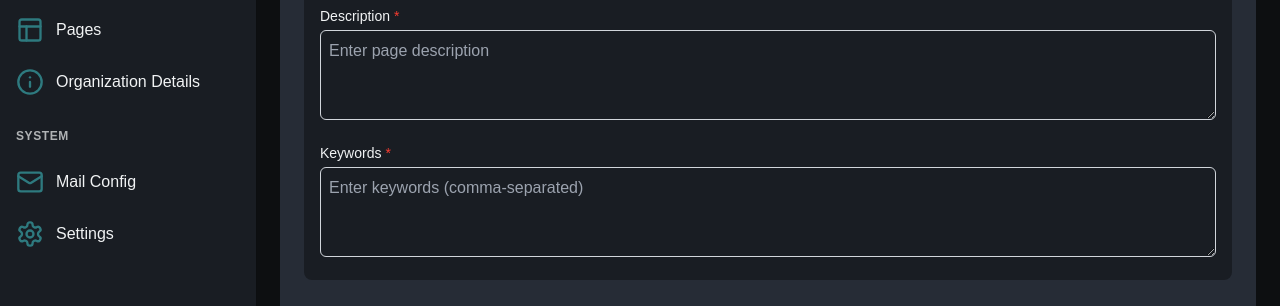
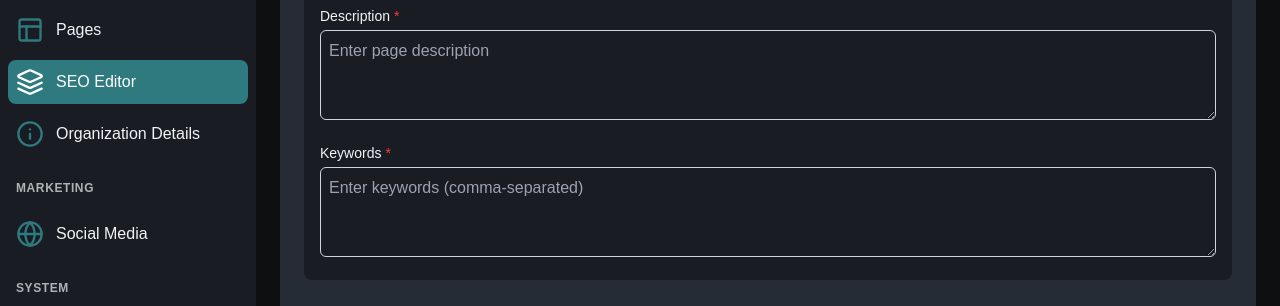
Before and after one commit to Sangi2020/tl-theRehapie-cms-web, a React (Vite) app: page /seo-editor in a window 1280 px wide. Shown: the part 312-618 px from the top of the page. Built offline with nearby package versions, Linux system fonts and the light colour scheme; no server answers; sample sign-in values are in the browser's storage; what @midudev/tailwind-animations would draw is missing.

Commit message:
added seo

```diff
--- a/src/components/Sidebar.jsx
+++ b/src/components/Sidebar.jsx
@@ -132,7 +132,7 @@ useEffect(() => {
                 // { name: 'Careers', path: '/career', icon: UserCog, count: count.carrers },
                 // { name: 'Blogs', path: '/blog', icon: PenTool, count: count.blogs },
                 // { name: 'Compliance', path: '/documents', icon: FileText },
-                // { name: 'SEO Editor', path: '/seo-editor', icon: Layers },
+                { name: 'SEO Editor', path: '/seo-editor', icon: Layers },
                 // { name: 'Video Management', path: '/youtube-videos', icon: YoutubeIcon, count: count.youTubeVideo },
                 // { name: 'Team Management', path: '/team', icon: Users, count: count.team },
                 // { name: 'FAQs', path: '/faqs', icon: FileQuestion, count: count.faqs },
@@ -153,7 +153,7 @@ useEffect(() => {
                 // { name: 'Newsletters', path: '/newsletters', icon: Newspaper, count: count.newsletters },
                 // { name: 'Comments', path: '/comments', icon: MessageSquare, count: count.comments },
                 // { name: 'Testimonials', path: '/testimonials', icon: MessageSquare, count: count.testimonials },
-                // { name: 'Social Media', path: '/social', icon: Globe, count: count.socialMedia },
+                { name: 'Social Media', path: '/social', icon: Globe, count: count.socialMedia },
             ]
         },
         {
--- a/src/pages/auth/ForgotPassword.jsx
+++ b/src/pages/auth/ForgotPassword.jsx
@@ -6,7 +6,7 @@ import { yupResolver } from '@hookform/resolvers/yup';
 import { Mail, Lock, XIcon, CheckCircleIcon, EyeOffIcon, EyeIcon } from 'lucide-react';
 import axiosInstance from '../../config/axios';
 import OTPInput from 'react-otp-input';
-import BackgroundImage from '../../assets/images/bg-img.jpg';
+import BackgroundImage from '../../assets/images/theREHApie_bg.jpg';
 
 // Validation Schemas
 const emailSchema = yup.object({
--- a/src/pages/auth/Login.jsx
+++ b/src/pages/auth/Login.jsx
@@ -3,7 +3,7 @@ import { Link, useNavigate } from 'react-router-dom';
 import { useForm, Controller } from 'react-hook-form';
 import * as yup from 'yup';
 import { yupResolver } from '@hookform/resolvers/yup';
-import BackgroundImage from '../../assets/images/bg-img.jpg';
+import BackgroundImage from '../../assets/images/theREHApie_bg.jpg';
 import { Eye, EyeOff, Mail, Lock, Loader, X } from 'lucide-react';
 import axiosInstance from '../../config/axios';
 import { useAuth } from '../../context/AuthContext';
--- a/src/pages/seo/SEOLayout.jsx
+++ b/src/pages/seo/SEOLayout.jsx
@@ -28,7 +28,7 @@ const schema = yup.object().shape({
 });
 
 const SeoLayout = () => {
-  const pages = ['home', 'about', 'services', 'case-studies' ,'blogs' ,'careers' ,'faqs', 'testimonials', 'contact', 'privacy-policy', 'terms'];
+  const pages = ['home', 'about', 'services','blogs' ,'faqs','contact', 'privacy-policy', 'terms',"disclimer","cookie-policy"];
   const [selectedPage, setSelectedPage] = React.useState('home');
   const [isLoading, setIsLoading] = React.useState(false);
 
```
Also changed, not shown: src/assets/images/logo.png (deleted), src/assets/images/theREHApie_bg.jpg (added).
